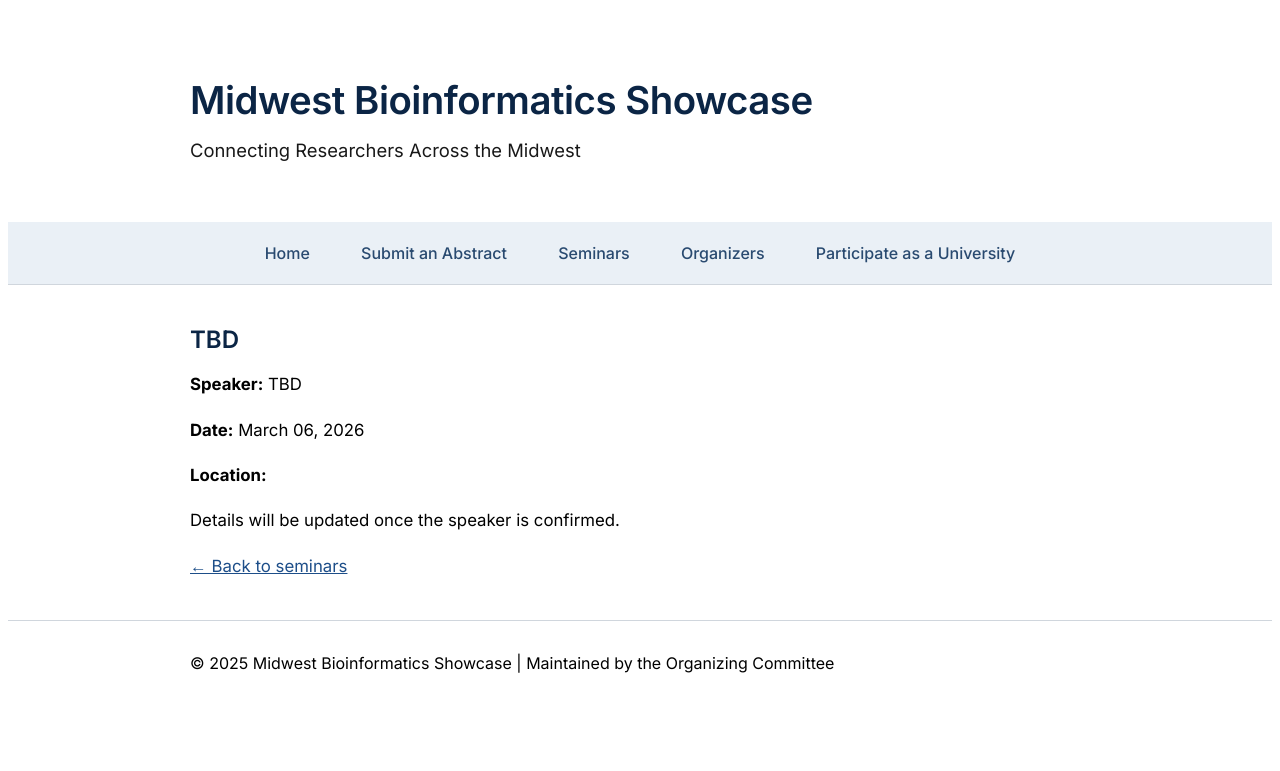
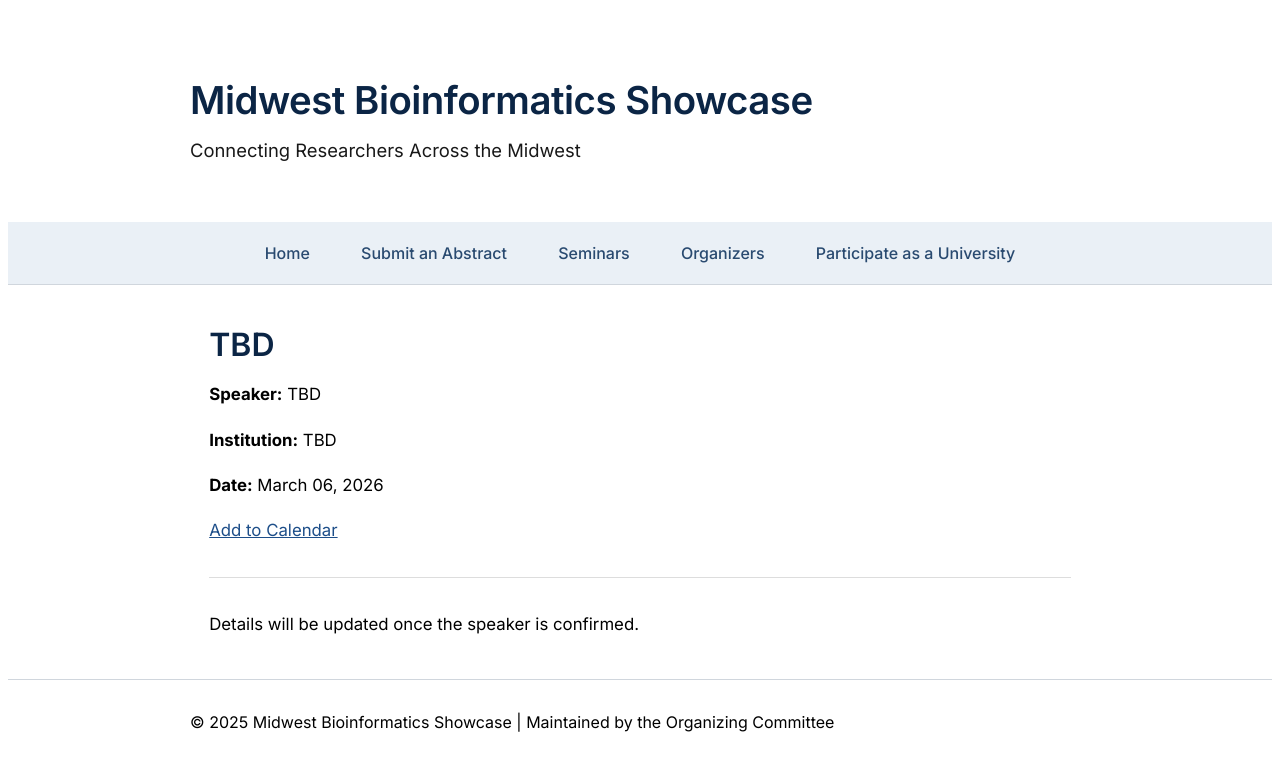
Before and after one commit to Midwest-Bioinformatics-Showcase/midwest-bioinformatics-showcase.github.io, a Jekyll site: the page built from _seminars/2026-03-06-tbd.md, in a window 1280 px wide. Shown: the top 771 px of the page. Built offline with Jekyll 4.4.1, drawn with Linux system fonts in a browser that asks for light colours.

Commit message:
seminar pages rendering fixed

```diff
--- a/_config.yml
+++ b/_config.yml
@@ -8,7 +8,6 @@ collections:
   seminars:
     output: true
     permalink: /seminars/:name/
-
 
 defaults:
   - scope:
--- a/_layouts/seminar.html
+++ b/_layouts/seminar.html
@@ -2,15 +2,29 @@
 layout: default
 ---
 
-<article class="seminar">
+<main>
     <h1>{{ page.title }}</h1>
+
     <p><strong>Speaker:</strong> {{ page.speaker }}</p>
-    <p><strong>Date:</strong> {{ page.date | date: "%B %d, %Y" }}</p>
-    <p><strong>Location:</strong> {{ page.location }}</p>
+    <p><strong>Institution:</strong> {{ page.institution }}</p>
 
-    <div class="content">
-        {{ content }}
-    </div>
+    <p><strong>Date:</strong>
+        {{ page.date | date: "%B %d, %Y" }}
+    </p>
 
-    <p><a href="{{ '/seminars/' | relative_url }}">← Back to seminars</a></p>
-</article>
+    {% if page.zoom_link %}
+    <p><a href="{{ page.zoom_link }}">Join Zoom</a></p>
+    {% endif %}
+
+    {% if page.calendar_link %}
+    <p><a href="{{ page.calendar_link }}">Add to Calendar</a></p>
+    {% endif %}
+
+    {% if page.recording_link %}
+    <p><a href="{{ page.recording_link }}">Recording</a></p>
+    {% endif %}
+
+    <hr>
+
+    {{ content }}
+</main>
```
